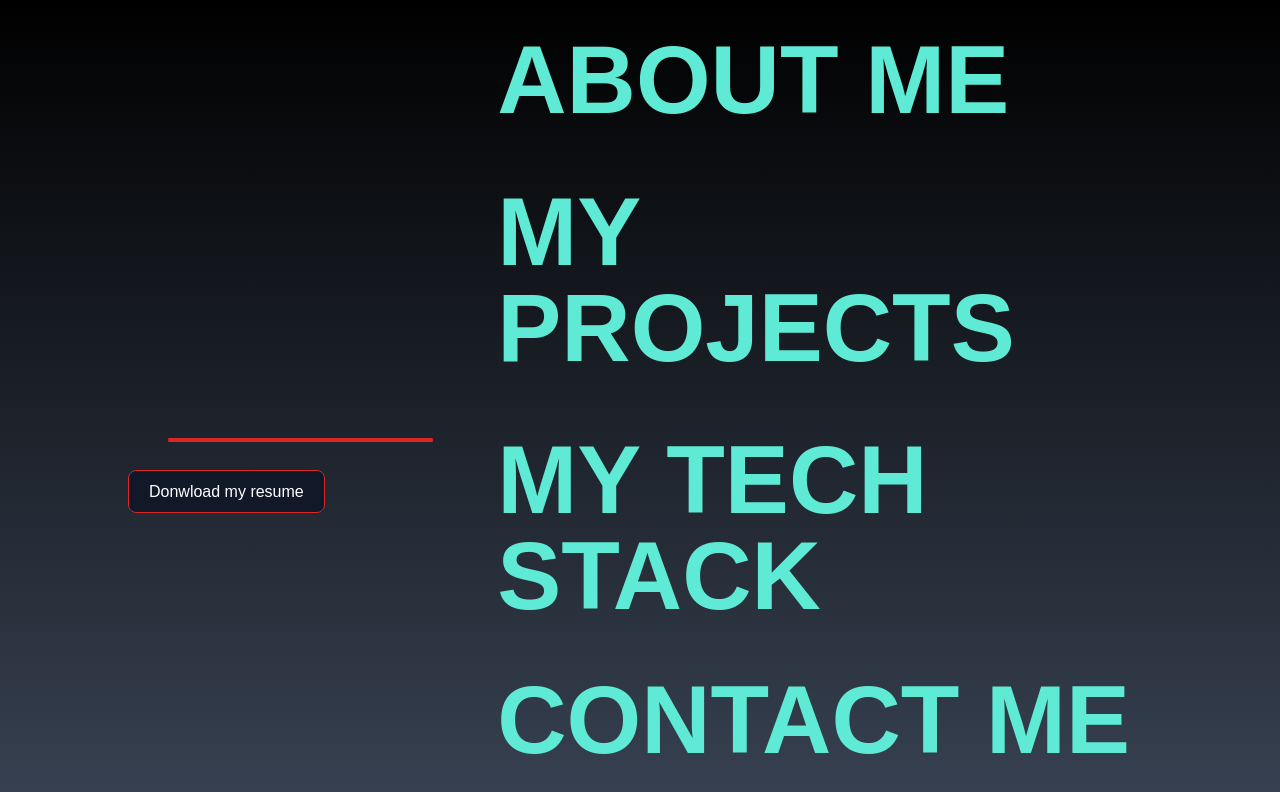
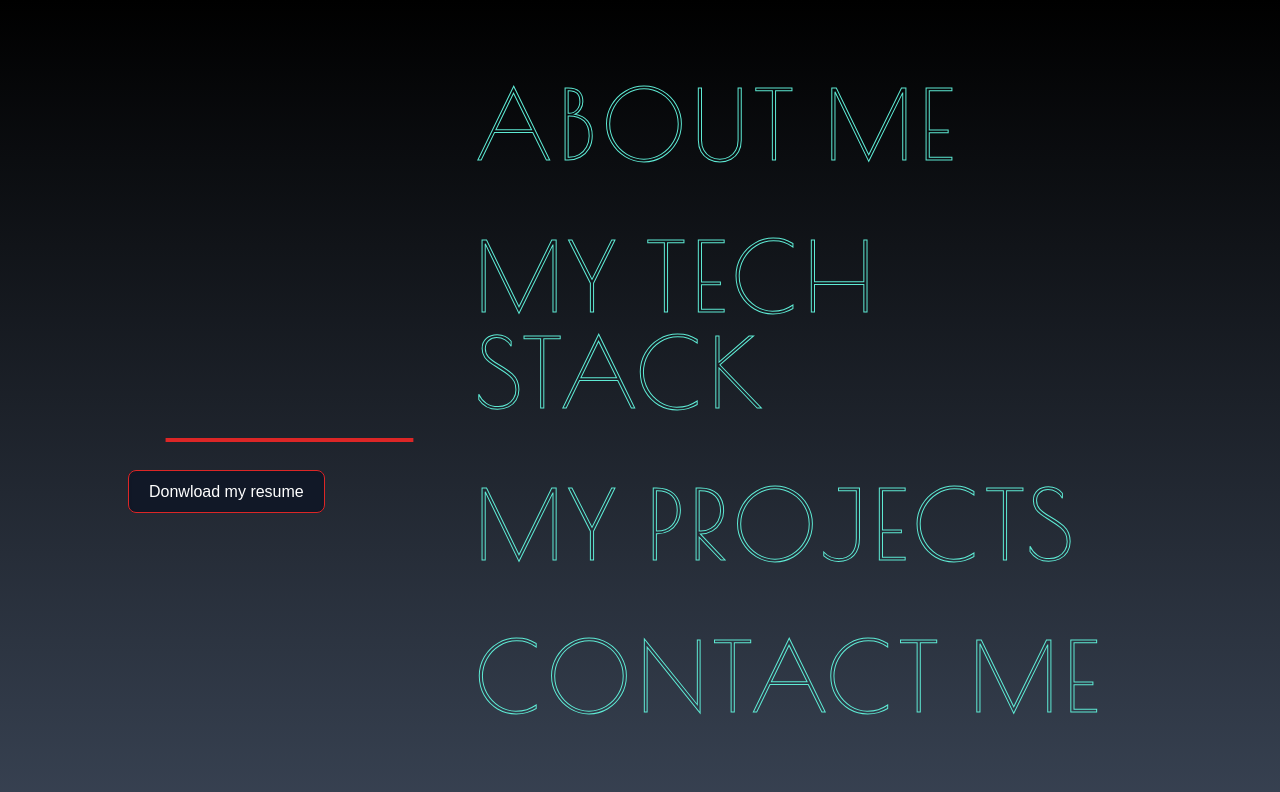
Before and after one commit to Srasulova/new-portfolio, a Next.js app: page / in a window 1280 px wide. Shown: the top 792 px of the page. Built offline with nearby package versions, Linux system fonts and the light colour scheme.

Commit message:
change font-family

```diff
--- a/src/app/components/aboutMe.tsx
+++ b/src/app/components/aboutMe.tsx
@@ -8,7 +8,7 @@ export default function AboutMe({ handleBackButtonClick, isClosing, onAnimationE
     return (
         <>
             {/* Modal Background */}
-            <div className="fixed inset-0 bg-gray-800/75 transition-opacity" aria-hidden="true"></div>
+            <div className="fixed inset-0 bg-gray-800/50 transition-opacity" aria-hidden="true"></div>
 
             <div className="fixed inset-0 z-10 w-full overflow-y-auto flex justify-center items-center px-10">
                 <div
@@ -28,7 +28,7 @@ export default function AboutMe({ handleBackButtonClick, isClosing, onAnimationE
                         {/* Line Animation */}
                         <div className="absolute top-[calc(100%-2px)] w-full h-[4px] bg-red-600 animate-line "></div>
 
-                        <h2 className="text-9xl text-center mb-6 font-bold tracking-wide text-white sm:text-6xl pb-12 font-noto animate-clip-path-reveal-1">
+                        <h2 className="text-9xl text-center mb-6 font-bold tracking-wide text-white sm:text-6xl pb-12 font-porietOne animate-clip-path-reveal-1">
                             10 Fun Facts About Me
                         </h2>
                     </div>
--- a/src/app/components/hero.tsx
+++ b/src/app/components/hero.tsx
@@ -22,7 +22,7 @@ export default function Hero({ setIsAboutMeOpen }: HeroProps) {
     return (
         <>
             {isLoaded && (
-                <div className="w-screen h-screen bg-gradient-to-b from-black to-gray-700 flex items-center justify-between animate-slide-down delay-1000">
+                <div className="w-screen h-screen bg-gradient-to-b from-black to-gray-700 flex items-center justify-around animate-slide-down delay-1000">
                     {/* Text and Animation */}
 
                     <div className="flex flex-col items-start ml-32">
@@ -31,12 +31,12 @@ export default function Hero({ setIsAboutMeOpen }: HeroProps) {
                             <div className="absolute top-[calc(100%-2px)] w-full h-[4px] bg-red-600 animate-line"></div>
 
                             <h1
-                                className="text-teal-300 text-5xl  font-noto animate-clip-path-reveal-1"
+                                className="text-teal-300 text-5xl font-porietOne animate-clip-path-reveal-1"
                             >
                                 Hi. I&apos;m Sabina.
                             </h1>
                             <p
-                                className="text-teal-300 text-4xl pt-4 font-noto animate-clip-path-reveal-1"
+                                className="text-teal-300 text-4xl pt-4 font-porietOne animate-clip-path-reveal-1"
                             >
                                 I&apos;m a Software Engineer
                             </p>
--- a/src/app/components/navbar.tsx
+++ b/src/app/components/navbar.tsx
@@ -7,25 +7,30 @@ type NavbarProps = {
 export default function Navbar({ setIsAboutMeOpen }: NavbarProps) {
     return (
         <>
-            <nav className="flex flex-1 flex-col" aria-label="Sidebar">
+            <nav className="flex flex-1 flex-col" aria-label="">
                 <ul role="list" className="space-y-2">
                     <li>
                         <Link
                             href="#aboutMe"
-                            className="group font-nunito flex gap-x-3 rounded-md p-6 text-8xl font-semibold text-teal-300 relative"
+                            className="group tracking-wider font-porietOne flex gap-x-3 rounded-md p-6 text-8xl  relative"
                             onClick={() => setIsAboutMeOpen(true)}
                         >
+
                             {/* Wrapper for the text */}
                             <span
-                                className="group-hover:drop-shadow-[1px_0_3px_#ffffff] transition-all duration-300 ease-out"
+                                className="group-hover:drop-shadow-[1px_0_2px_#ffffff] transition-all duration-300 ease-out"
                                 style={{
+                                    WebkitTextStroke: "1px #5eead4",
+                                    WebkitTextFillColor: "transparent",
                                     transition: "filter 0.3s ease, -webkit-text-stroke 0.3s ease",
                                 }}
                                 onMouseEnter={(e) => {
-                                    (e.target as HTMLElement).style.webkitTextStroke = "2px white";
+                                    (e.target as HTMLElement).style.webkitTextStroke = "1px white";
+                                    (e.target as HTMLElement).style.webkitTextFillColor = "#2dd4bf"
                                 }}
                                 onMouseLeave={(e) => {
-                                    (e.target as HTMLElement).style.webkitTextStroke = "";
+                                    (e.target as HTMLElement).style.webkitTextStroke = "1px #5eead4";
+                                    (e.target as HTMLElement).style.webkitTextFillColor = "transparent"
                                 }}
                             >
                                 ABOUT ME
@@ -34,22 +39,56 @@ export default function Navbar({ setIsAboutMeOpen }: NavbarProps) {
                             <span className="absolute left-0 bottom-0 w-full h-1 bg-red-600 transform scale-x-0 group-hover:scale-x-100 transition-all duration-300 ease-out"></span>
                         </Link>
                     </li>
+
+                    <li>
+
+                        <Link
+                            href="#"
+                            className="group tracking-wider font-porietOne flex gap-x-3 rounded-md p-6 text-8xl  text-teal-300 relative"
+                        >
+                            {/* Wrapper for the text */}
+                            <span
+                                className="group-hover:drop-shadow-[1px_0_2px_#ffffff] transition-all duration-300 ease-out"
+                                style={{
+                                    WebkitTextStroke: "1px #5eead4",
+                                    WebkitTextFillColor: "transparent",
+                                    transition: "filter 0.3s ease, -webkit-text-stroke 0.3s ease",
+                                }}
+                                onMouseEnter={(e) => {
+                                    (e.target as HTMLElement).style.webkitTextStroke = "1px white";
+                                    (e.target as HTMLElement).style.webkitTextFillColor = "#2dd4bf"
+                                }}
+                                onMouseLeave={(e) => {
+                                    (e.target as HTMLElement).style.webkitTextStroke = "1px #5eead4";
+                                    (e.target as HTMLElement).style.webkitTextFillColor = "transparent"
+                                }}
+                            >
+                                MY TECH STACK
+                            </span>
+                            {/* Red line under text */}
+                            <span className="absolute left-0 bottom-0 w-full h-1 bg-red-600 transform scale-x-0 group-hover:scale-x-100 transition-all duration-300 ease-out"></span>
+                        </Link>
+                    </li>
                     <li>
                         <Link
                             href="#"
-                            className="group font-nunito flex gap-x-3 rounded-md p-6 text-8xl font-semibold text-teal-300 relative"
+                            className="group tracking-wider font-porietOne flex gap-x-3 rounded-md p-6 text-8xl  text-teal-300 relative"
                         >
                             {/* Wrapper for the text */}
                             <span
-                                className="group-hover:drop-shadow-[1px_0_3px_#ffffff] transition-all duration-300 ease-out"
+                                className="group-hover:drop-shadow-[1px_0_2px_#ffffff] transition-all duration-300 ease-out"
                                 style={{
+                                    WebkitTextStroke: "1px #5eead4",
+                                    WebkitTextFillColor: "transparent",
                                     transition: "filter 0.3s ease, -webkit-text-stroke 0.3s ease",
                                 }}
                                 onMouseEnter={(e) => {
-                                    (e.target as HTMLElement).style.webkitTextStroke = "2px white";
+                                    (e.target as HTMLElement).style.webkitTextStroke = "1px white";
+                                    (e.target as HTMLElement).style.webkitTextFillColor = "#2dd4bf"
                                 }}
                                 onMouseLeave={(e) => {
-                                    (e.target as HTMLElement).style.webkitTextStroke = "";
+                                    (e.target as HTMLElement).style.webkitTextStroke = "1px #5eead4";
+                                    (e.target as HTMLElement).style.webkitTextFillColor = "transparent"
                                 }}
                             >
                                 MY PROJECTS
@@ -58,46 +97,27 @@ export default function Navbar({ setIsAboutMeOpen }: NavbarProps) {
                             <span className="absolute left-0 bottom-0 w-full h-1 bg-red-600 transform scale-x-0 group-hover:scale-x-100 transition-all duration-300 ease-out"></span>
                         </Link>
                     </li>
+
                     <li>
-
                         <Link
                             href="#"
-                            className="group font-nunito flex gap-x-3 rounded-md p-6 text-8xl font-semibold text-teal-300 relative"
+                            className="group tracking-wider font-porietOne flex gap-x-3 rounded-md p-6 text-8xl  text-teal-300 relative"
                         >
                             {/* Wrapper for the text */}
                             <span
-                                className="group-hover:drop-shadow-[1px_0_3px_#ffffff] transition-all duration-300 ease-out"
+                                className="group-hover:drop-shadow-[1px_0_2px_#ffffff] transition-all duration-300 ease-out"
                                 style={{
+                                    WebkitTextStroke: "1px #5eead4",
+                                    WebkitTextFillColor: "transparent",
                                     transition: "filter 0.3s ease, -webkit-text-stroke 0.3s ease",
                                 }}
                                 onMouseEnter={(e) => {
-                                    (e.target as HTMLElement).style.webkitTextStroke = "2px white";
+                                    (e.target as HTMLElement).style.webkitTextStroke = "1px white";
+                                    (e.target as HTMLElement).style.webkitTextFillColor = "#2dd4bf"
                                 }}
                                 onMouseLeave={(e) => {
-                                    (e.target as HTMLElement).style.webkitTextStroke = "";
-                                }}
-                            >
-                                MY TECH STACK
-                            </span>
-                            {/* Red line under text */}
-                            <span className="absolute left-0 bottom-0 w-full h-1 bg-red-600 transform scale-x-0 group-hover:scale-x-100 transition-all duration-300 ease-out"></span>
-                        </Link>
-
-                        <Link
-                            href="#"
-                            className="group font-nunito flex gap-x-3 rounded-md p-6 text-8xl font-semibold text-teal-300 relative"
-                        >
-                            {/* Wrapper for the text */}
-                            <span
-                                className="group-hover:drop-shadow-[1px_0_3px_#ffffff] transition-all duration-300 ease-out"
-                                style={{
-                                    transition: "filter 0.3s ease, -webkit-text-stroke 0.3s ease",
-                                }}
-                                onMouseEnter={(e) => {
-                                    (e.target as HTMLElement).style.webkitTextStroke = "2px white";
-                                }}
-                                onMouseLeave={(e) => {
-                                    (e.target as HTMLElement).style.webkitTextStroke = "";
+                                    (e.target as HTMLElement).style.webkitTextStroke = "1px #5eead4";
+                                    (e.target as HTMLElement).style.webkitTextFillColor = "transparent"
                                 }}
                             >
                                 CONTACT ME
--- a/src/app/layout.tsx
+++ b/src/app/layout.tsx
@@ -29,6 +29,8 @@ export default function RootLayout({
         <link rel="preconnect" href="https://fonts.googleapis.com" />
         <link rel="preconnect" href="https://fonts.gstatic.com" crossOrigin="anonymous" />
         <link href="https://fonts.googleapis.com/css2?family=Mali:ital,wght@0,200;0,300;0,400;0,500;0,600;0,700;1,200;1,300;1,400;1,500;1,600;1,700&family=Noto+Sans:ital,wght@0,100..900;1,100..900&family=Nunito+Sans:ital,opsz,wght@0,6..12,200..1000;1,6..12,200..1000&family=Source+Code+Pro:ital,wght@0,200..900;1,200..900&display=swap" rel="stylesheet" />
+
+        <link href="https://fonts.googleapis.com/css2?family=Mali:ital,wght@0,200;0,300;0,400;0,500;0,600;0,700;1,200;1,300;1,400;1,500;1,600;1,700&family=Noto+Sans:ital,wght@0,100..900;1,100..900&family=Nunito+Sans:ital,opsz,wght@0,6..12,200..1000;1,6..12,200..1000&family=Poiret+One&family=Source+Code+Pro:ital,wght@0,200..900;1,200..900&display=swap" rel="stylesheet"></link>
       </head>
       <body
         className={`${geistSans.variable} ${geistMono.variable} antialiased font-nunito`}
--- a/tailwind.config.ts
+++ b/tailwind.config.ts
@@ -43,6 +43,7 @@ export default {
       },
       fontFamily: {
         noto: ['"Noto Sans"', "sans-serif"],
+        porietOne: ["Poiret One", "sans-serif"],
         source: ['"Source Code Pro"', "serif"], // Source Code Pro font
       },
       colors: {},
```
